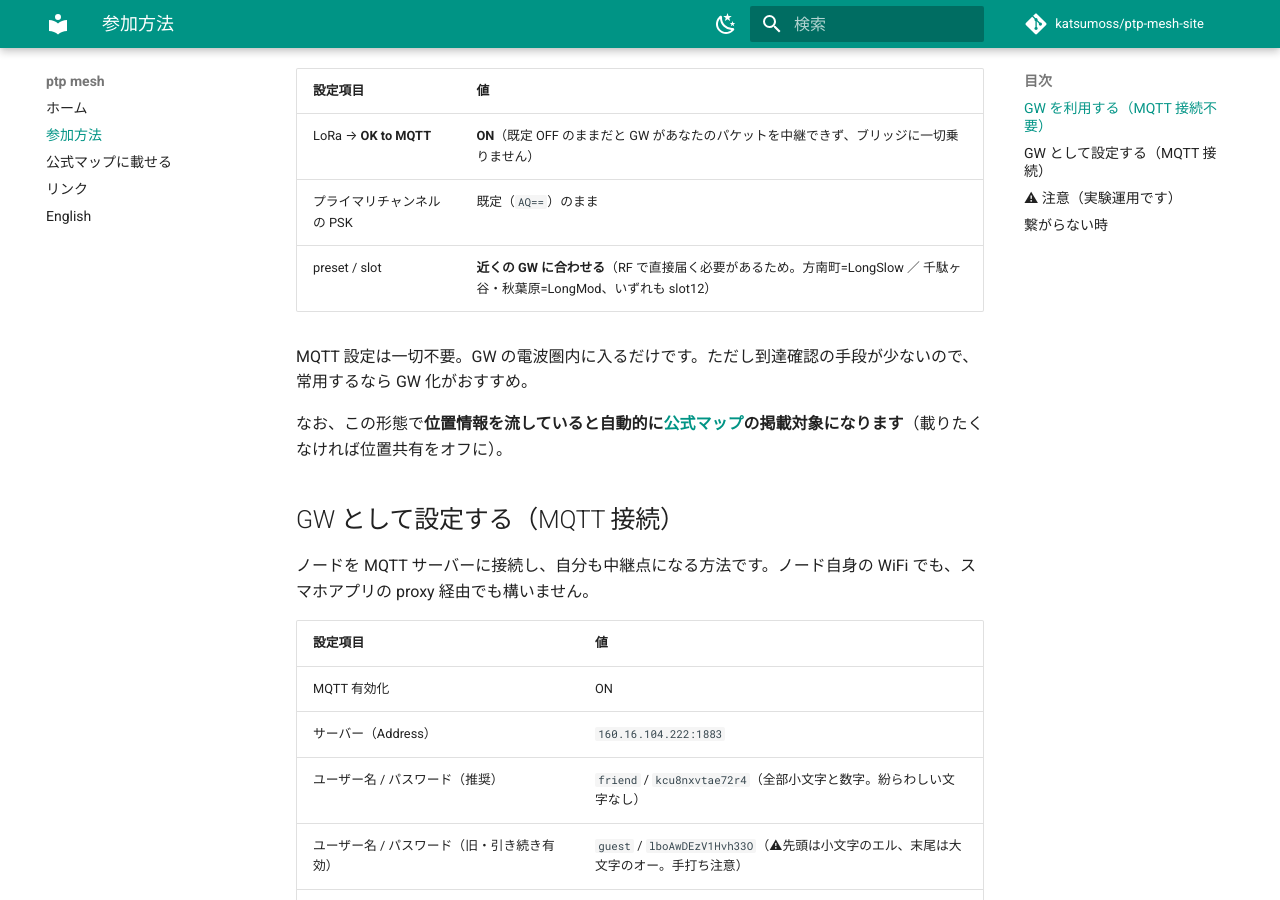
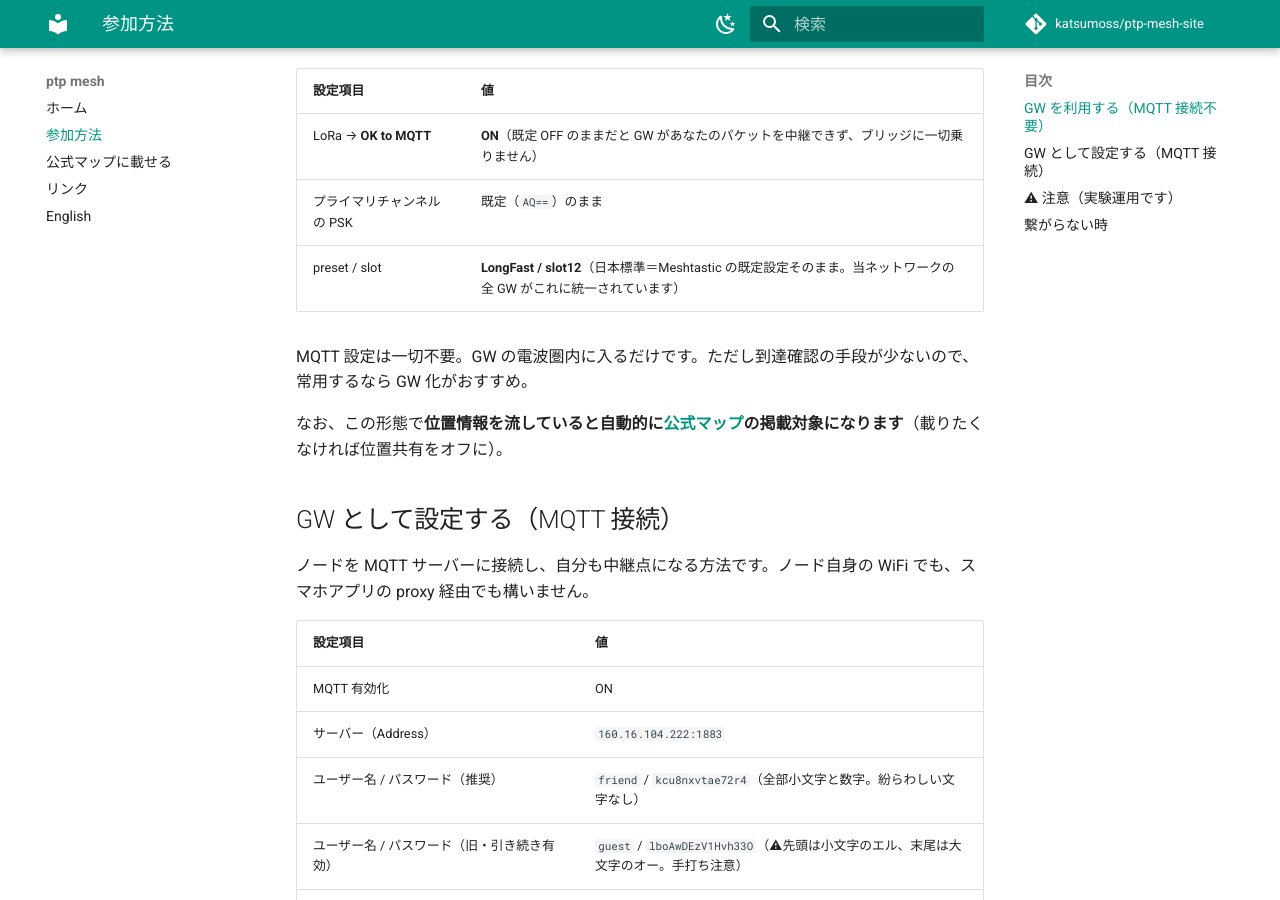
Before and after one commit to katsumoss/ptp-mesh-site, an MkDocs documentation site: the page built from docs/connect.md, in a window 1280 px wide and 900 px high, scrolled down 321 px. Built offline with MkDocs 1.6.1 and Material for MkDocs 9.7.7, drawn with Linux system fonts in a browser that asks for light colours; comment, search, counter and statistics services are not loaded.

Commit message:
All gateways unified to LongFast/slot12 (JP standard) — update RF-join guidance
Co-Authored-By: Claude Fable 5 <noreply@anthropic.com>
Claude-Session: https://claude.ai/code/session_01VPzkxSCiDxh4CgSTx1NdHp

```diff
--- a/docs/connect.md
+++ b/docs/connect.md
@@ -10,7 +10,7 @@
 |---|---|
 | LoRa → **OK to MQTT** | **ON**（既定 OFF のままだと GW があなたのパケットを中継できず、ブリッジに一切乗りません） |
 | プライマリチャンネルの PSK | 既定（`AQ==`）のまま |
-| preset / slot | **近くの GW に合わせる**（RF で直接届く必要があるため。方南町=LongSlow ／ 千駄ヶ谷・秋葉原=LongMod、いずれも slot12） |
+| preset / slot | **LongFast / slot12**（日本標準＝Meshtastic の既定設定そのまま。当ネットワークの全 GW がこれに統一されています） |
 
 MQTT 設定は一切不要。GW の電波圏内に入るだけです。ただし到達確認の手段が少ないので、常用するなら GW 化がおすすめ。
 
```
Also changed, not shown: docs/en.md (+1 -1 lines).
